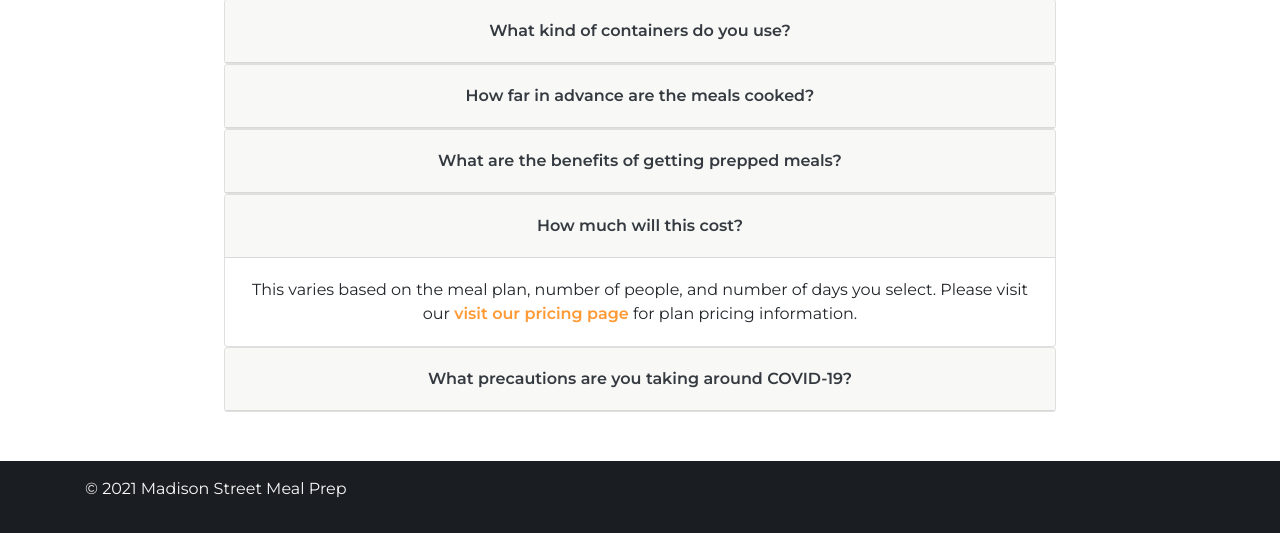
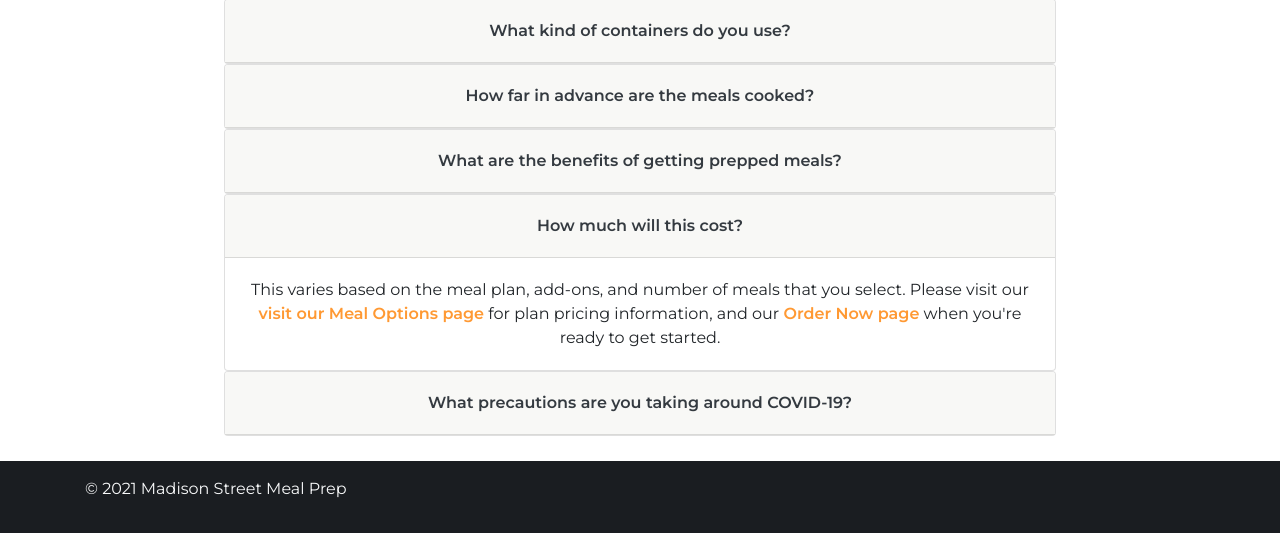
Before and after one commit to asuratte/web-tech-2-final, a PHP site: template view/faq.twig in a window 1280 px wide, after a click on "How much will this cost?". Shown: the part 267-800 px from the top of the page. Run offline with PHP 8.4, Linux system fonts and the light colour scheme; the template is opened without the code that fills it, so the values that code supplies are empty; some libraries are stand-ins or nearby versions.

Commit message:
Made small copy updates to FAQ and Home to link to order now and meal plans pages.

```diff
--- a/view/faq.twig
+++ b/view/faq.twig
@@ -67,9 +67,9 @@
                 </div>
                 <div id="collapseFour" class="collapse" aria-labelledby="headingFour" data-parent="#accordion">
                     <div class="card-body">
-                        This varies based on the meal plan, number of people, and number of days you select. Please
+                        This varies based on the meal plan, add-ons, and number of meals that you select. Please
                         visit our
-                        <a href="pricing.html">visit our pricing page</a> for plan pricing information.
+                        <a href=".?action=Show Meal Options">visit our Meal Options page</a> for plan pricing information, and our <a href=".?action=Show Order Now">Order Now page</a> when you're ready to get started.
                     </div>
                 </div>
             </div>
--- a/view/home.twig
+++ b/view/home.twig
@@ -43,7 +43,7 @@
     <section class="container py-5 row mx-auto home-get-started">
         <div class="col-lg-6 col-md-8">
             <h3>Ready to get started?</h3>
-            <p>Contact us to place an order or talk to a meal prep specialist.</p>
+            <p><a href=".?action=Show Order Now">Order now</a> or contact us to talk to a meal prep specialist.</p>
             <address>
                 Email: <a href="mailto:hello@madisonstreetmealprep.com">hello@madisonstreetmealprep.com</a><br>
                 Phone: <a href="tel:+19999999999">(999) 999-9999</a>
```
